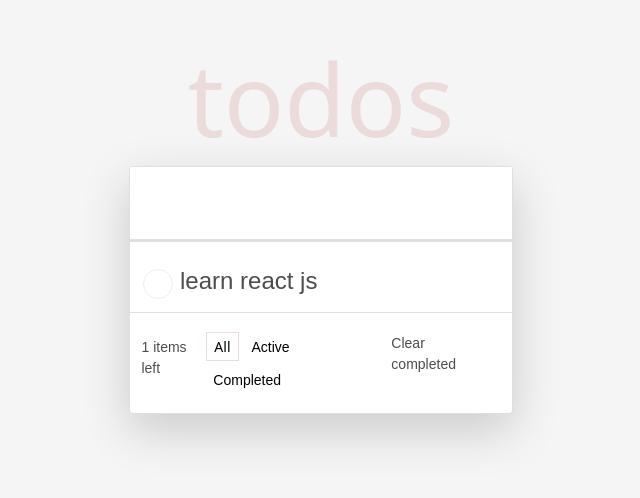
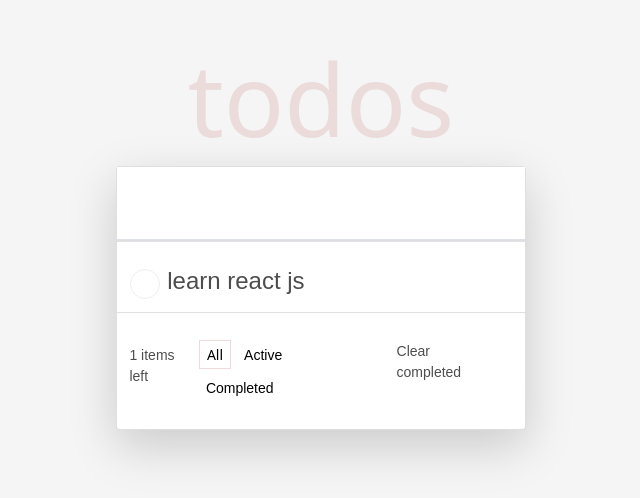
Before and after one commit to iamamanpandey/reacttodo, a React (Create React App) app: page / in a window 1280 px wide. Shown: the top 498 px of the page, without its empty margins (319-959 px from the left). Built offline with nearby package versions, Linux system fonts and the light colour scheme.

Commit message:
add box size

```diff
--- a/src/App.js
+++ b/src/App.js
@@ -76,7 +76,7 @@ const handlefilterChange = (e) => {
       </div>
       <div
         class="card mx-auto shadow-lg"
-        style={{ width: "30%", backgroundColor: "#ffff" }}
+        style={{ width: "32%", backgroundColor: "#ffff" }}
         >
           <TodoForm addTodo={addTodo} />
            <ul class="list-group list-group-flush">
@@ -90,9 +90,11 @@ const handlefilterChange = (e) => {
               />
             ))}
           </ul>
-          <div className="d-flex my-2 justify-content-between ">
+          <div className="d-flex my-3 justify-content-between ">
+
             <p className="my-3" style={{   marginLeft: "3%",  fontSize: "14px",  color: "#4d4d4d",  fontFamily: "sans-serif",}}>
               {falseCount} items left </p>
+
               <div class="my-2" onClick={handlefilterChange}>
                 <button  value="All"       className={value === 'All' ? 'active' : 'btnn'}       onClick={() => setvalue('All')}> All </button>
                 <button  value="Active"    className={value === 'Active' ? 'active' : 'btnn'}    onClick={() => setvalue('Active')}>  Active </button>
```
